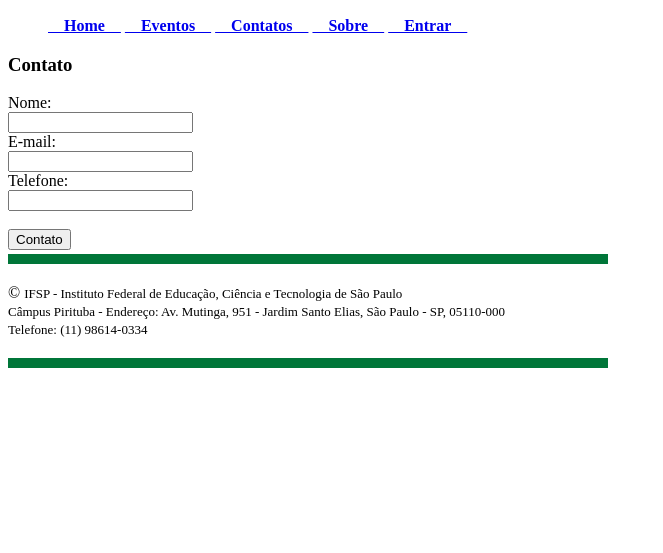
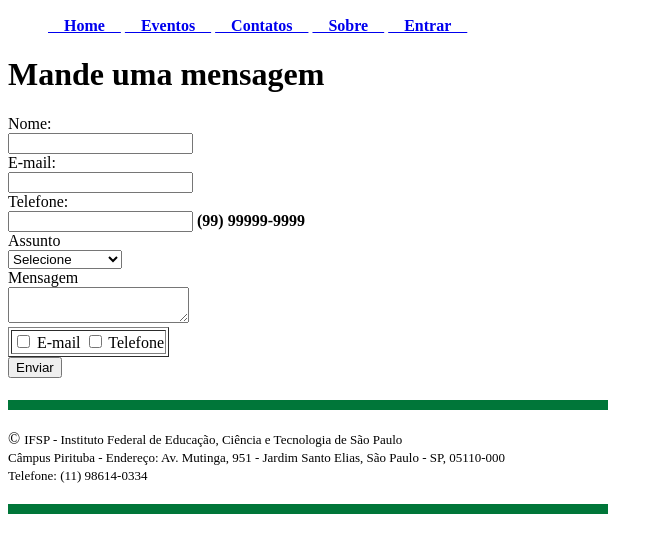
Before and after one commit to RenanCode/Aula04, a plain HTML site: page contato.html in a window 1280 px wide. Shown: the part 111-664 px from the top of the page, without its empty margins (0-663 px from the left). Drawn offline with Linux system fonts and the light colour scheme.

Commit message:
Contato
Término

```diff
--- a/contato.html
+++ b/contato.html
@@ -28,17 +28,42 @@
 			</nav>
 		</div>
 	</header>
-	<h3>Contato</h3>
+
+	<h1>Mande uma mensagem</h1>
 	<form action="contato" method="POST" name="contato">
 		<label for="nome">Nome</label>:<br>
 		<input type="text" name="name_contact" id="name_contact" required title="Digite o seu nome"></br>
 		<label for="email">E-mail</label>:<br>
 		<input type="email" name="email" id="email" required title="Digite o seu e-mail"></br>
 		<label for="telefone">Telefone</label>:<br>
-		<input type="tel" name="telephone_contact" id="telephone_contact" required title="Digite o seu telefone"></br>
-		</br><input type="submit" value="Contato" />
+		<input type="tel" name="telephone_contact" id="telephone_contact" required title="Digite o seu telefone"><a><b> (99) 99999-9999</b></a><br>
+			Assunto<br/>
+				<select name="assunto">
+					<option value="null">Selecione</option>
+					<option value="coord">Coordenadoria</option>
+					<option value="grade">Grade de curso</option>
+					<option value="info">informações</option>
+				</select><br>
+		<label for="input_mensagem">Mensagem</label><br>
+		<textarea name="mensagem" id="input_mensagem"></textarea>
+
+		<table border=1">
+
+			<td>
+				<form>
+					<INPUT TYPE="checkbox" NAME="resp_email" VALUE="val_email"> E-mail
+					<INPUT TYPE="checkbox" NAME="resp_tel" VALUE="val_tel"> Telefone
+				</form>
+
+			</td>
+
+		</table>
+
+		<input type="submit" value="Enviar" /></br></br>
 	</form>
+
 	<img src="green_bar.png" width="600px" height="10px" alt="barra verde" />
+
 	<footer>
 		<p>
 			&copy; <font size="2">IFSP - Instituto Federal de Educação, Ciência e Tecnologia de São Paulo <br /> Câmpus
```
